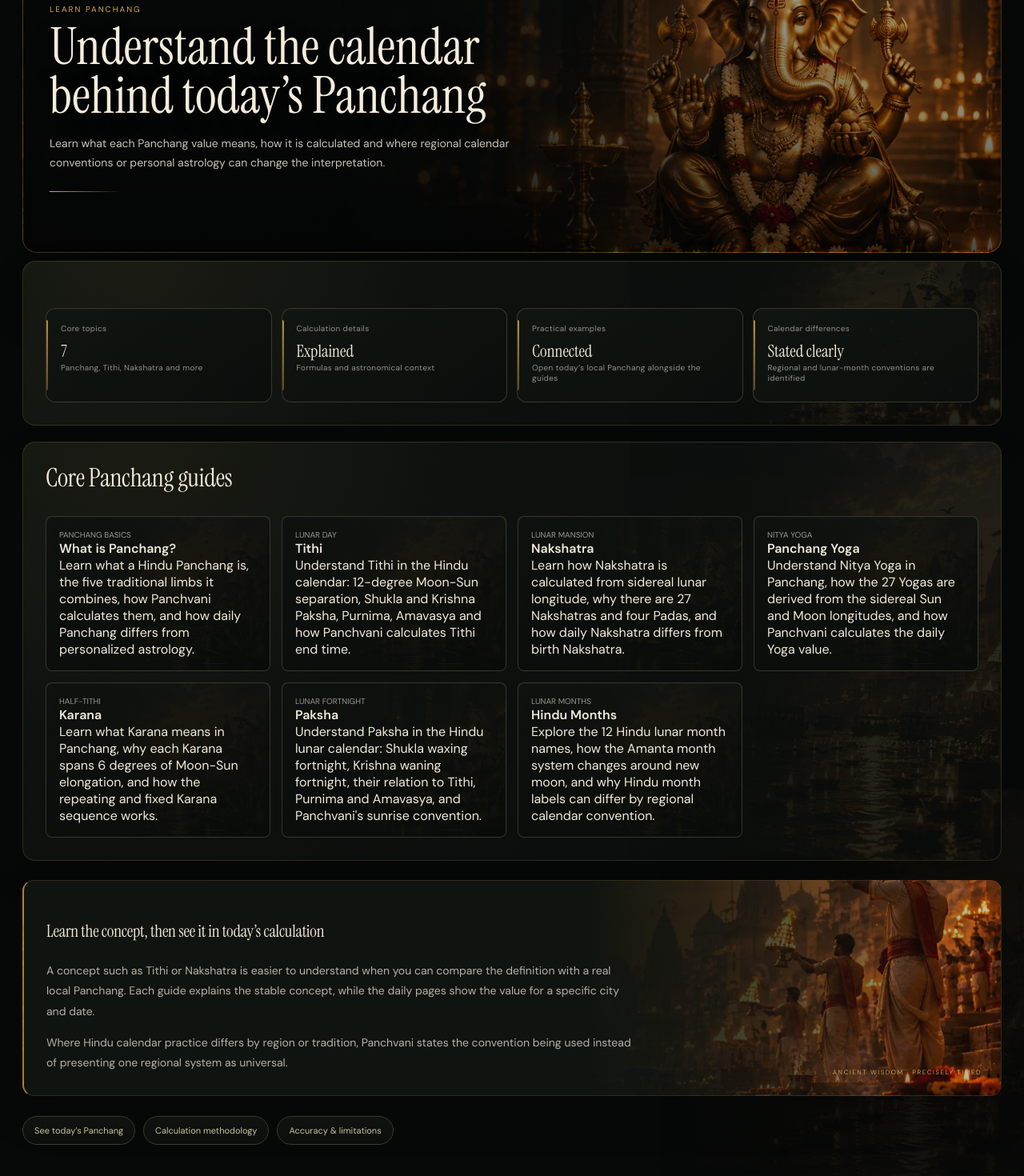
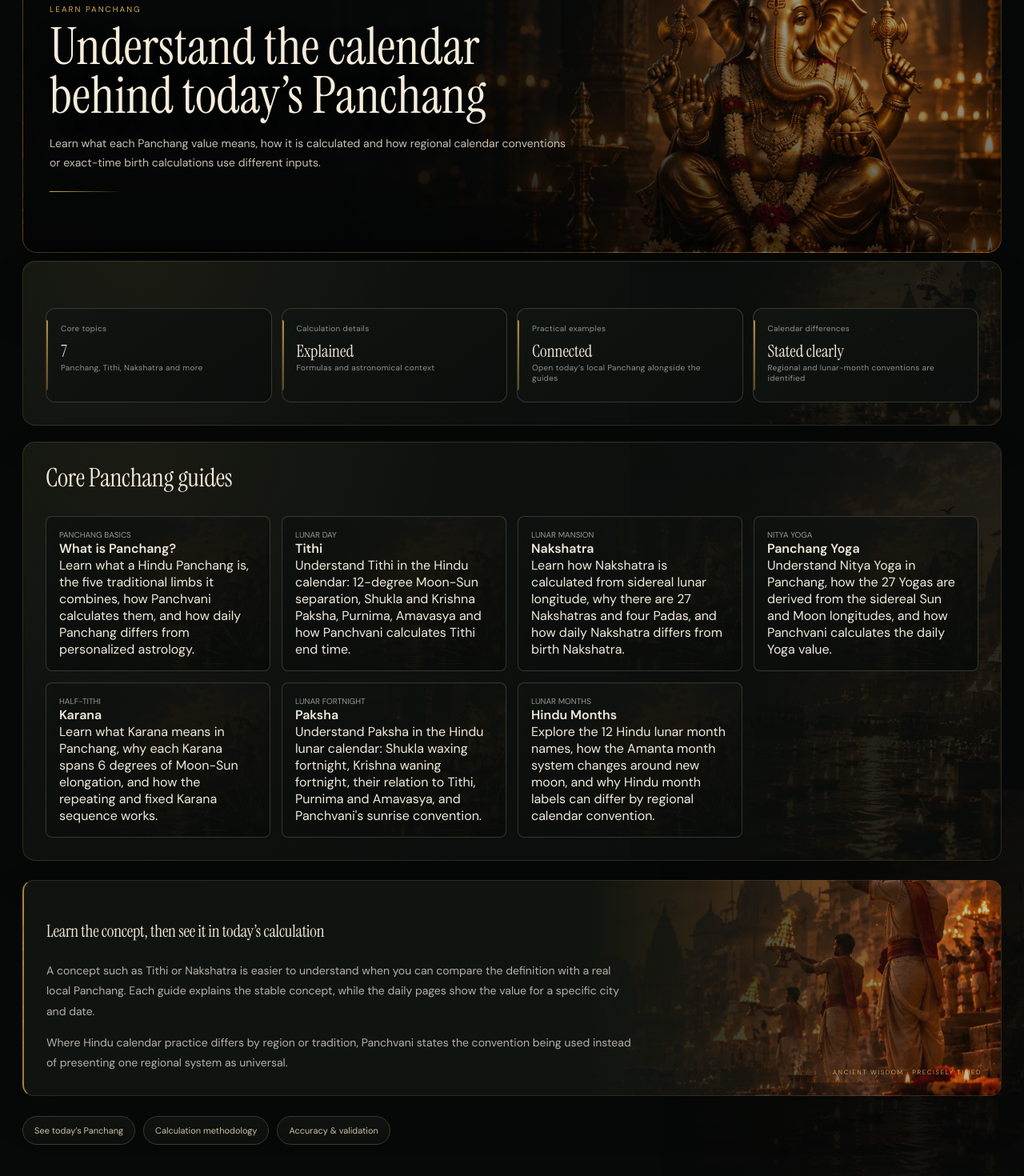
Before and after one commit to SviatF/chanag.xx, a Next.js app: page /knowledge in a window 1280 px wide. Shown: the part 168-1638 px from the top of the page at 80% size. Built offline with nearby package versions, Linux system fonts and the light colour scheme.

Commit message:
seo(content): remove disclaimer framing from knowledge hub

```diff
--- a/app/knowledge/page.tsx
+++ b/app/knowledge/page.tsx
@@ -17,7 +17,7 @@ export default function KnowledgeHub(){
     <div className="breadcrumbs"><Link href="/">Home</Link> / Panchang Guide</div>
     <p className="page-kicker">LEARN PANCHANG</p>
     <h1 className="page-title">Understand the calendar<br/>behind today’s Panchang</h1>
-    <p className="page-subtitle">Learn what each Panchang value means, how it is calculated and where regional calendar conventions or personal astrology can change the interpretation.</p>
+    <p className="page-subtitle">Learn what each Panchang value means, how it is calculated and how regional calendar conventions or exact-time birth calculations use different inputs.</p>
 
     <section className="wide-panel">
       <div className="data-grid">
@@ -39,7 +39,7 @@ export default function KnowledgeHub(){
       <p>Where Hindu calendar practice differs by region or tradition, Panchvani states the convention being used instead of presenting one regional system as universal.</p>
     </div>
 
-    <div className="pill-links"><Link href={`/panchang/${city.slug}`}>See today’s Panchang</Link><Link href="/methodology">Calculation methodology</Link><Link href="/accuracy">Accuracy & limitations</Link></div>
+    <div className="pill-links"><Link href={`/panchang/${city.slug}`}>See today’s Panchang</Link><Link href="/methodology">Calculation methodology</Link><Link href="/accuracy">Accuracy &amp; validation</Link></div>
     <script type="application/ld+json" dangerouslySetInnerHTML={{__html:JSON.stringify(ld)}}/>
   </div></main>;
 }
```
